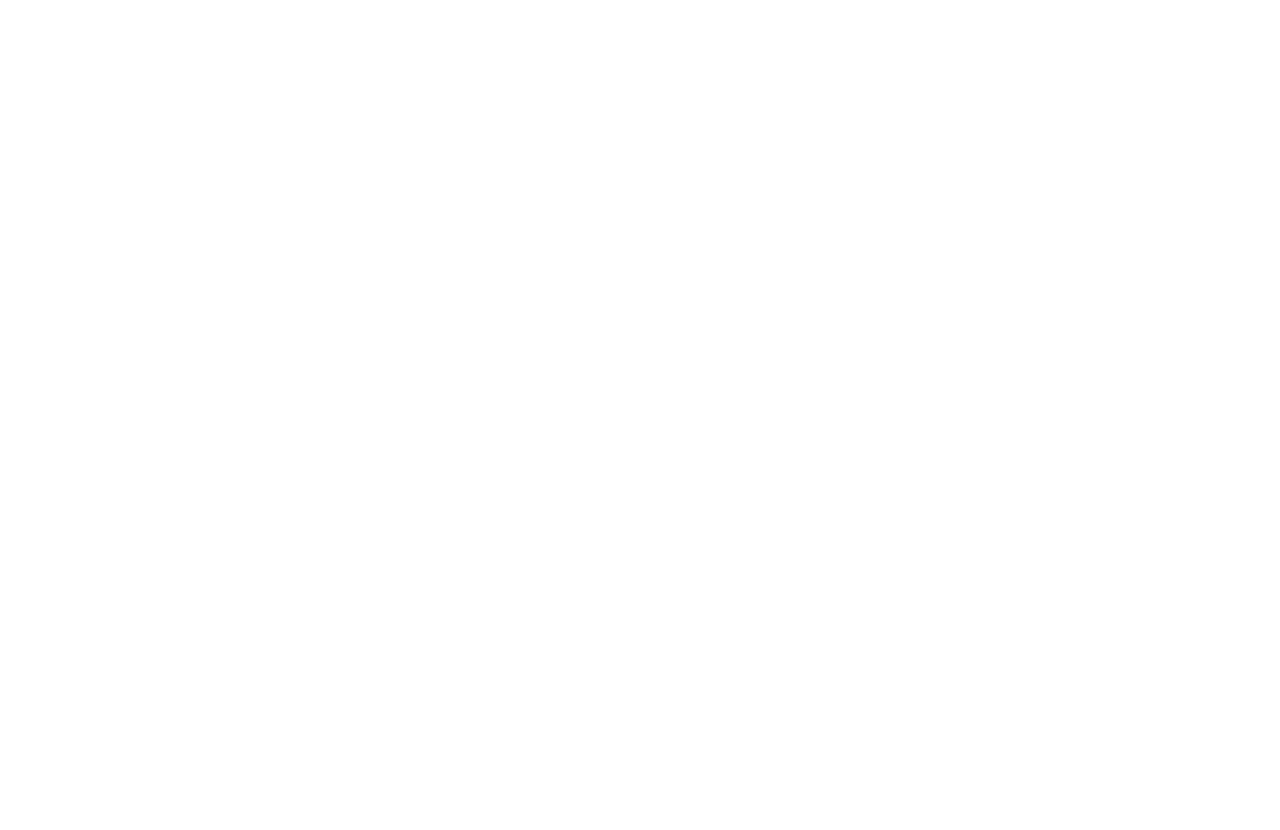
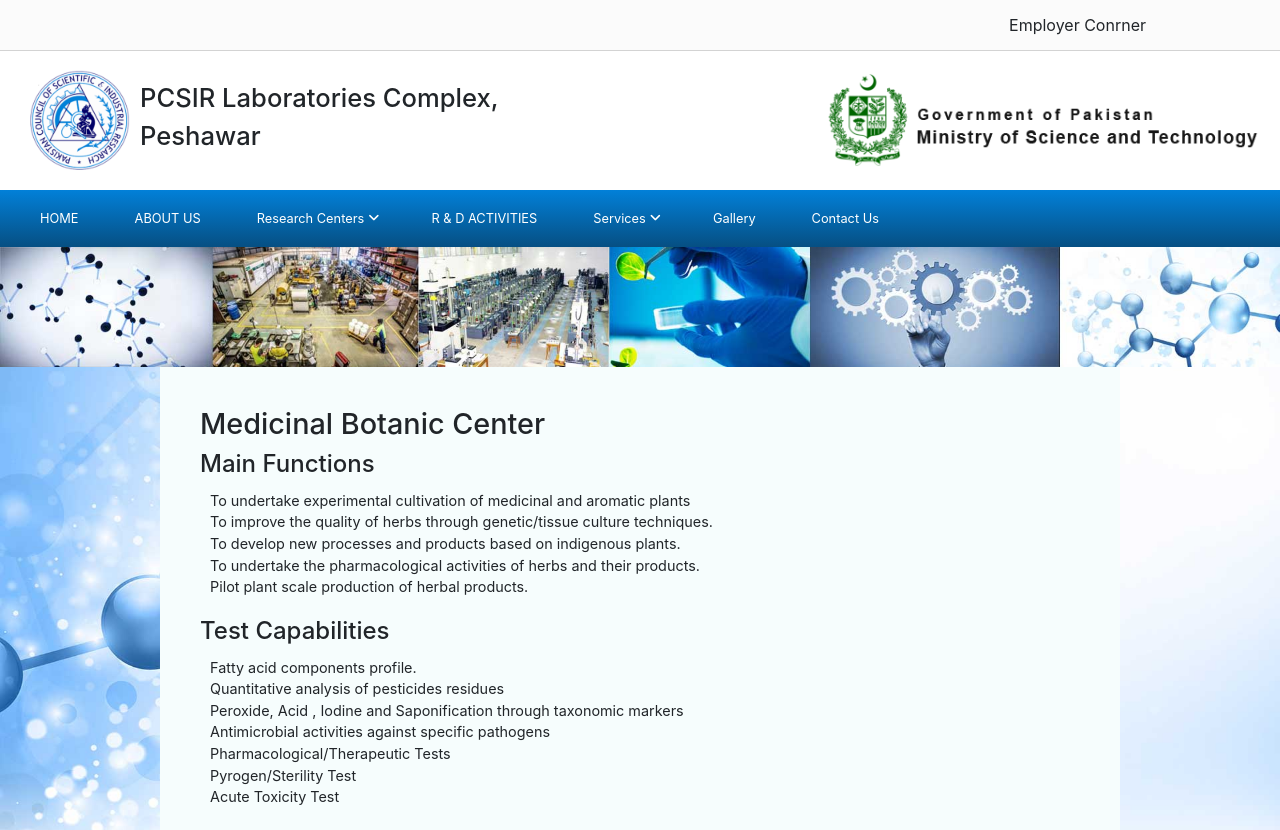
Before and after one commit to MianAizaz6/PCSIR_LABS, a React (Create React App) app: page /medicinal-botanical-lab in a window 1280 px wide. Before the commit this address had no page. Shown: the top 830 px of the page. Before the commit the page ends 800 px from the top, so only its background shows below. Built offline with nearby package versions, Linux system fonts and the light colour scheme.

Commit message:
new changes

```diff
--- a/src/Components/Header/HeaderData.js
+++ b/src/Components/Header/HeaderData.js
@@ -266,7 +266,8 @@
             {
                 title: "Medical Botanic Center",
                 hoverList: false,
-                hoverListArray: []
+                hoverListArray: [],
+                href:"medicinal-botanical-lab"
             },
             {
                 title: "Meterial Science Center",
--- a/src/Components/Header/ListItems.js
+++ b/src/Components/Header/ListItems.js
@@ -12,6 +12,7 @@
           <li onMouseEnter={() => setHover(true)} onMouseLeave={() => setHover(false)} className="nav-item">
               <a className="nav-link d-flex justify-content-between align-items-center"  aria-current="page" href="##">
               <span className='px-1'>{data.title}</span>
+
               {
                 data.topLevel && (
                   <i class="fa fa-angle-down" aria-hidden="true"></i>
--- a/src/Navigation/Routes.js
+++ b/src/Navigation/Routes.js
@@ -2,6 +2,7 @@
 import {BrowserRouter as Router, Routes, Route } from 'react-router-dom';
 import Home from '../Pages/HomePage/Home';
 import About from '../Pages/About/About';
+import Medicinal from '../Pages/Research Center/Medicinal';
 
 
 
@@ -11,6 +12,7 @@
            <Routes>
                <Route  path="/home" element={ <Home/>} ></Route>
                <Route path="/About" element={<About />} ></Route>
+               <Route path="/medicinal-botanical-lab" element={<Medicinal />} ></Route>
            </Routes>
        </Router>
     )
--- /dev/null
+++ b/src/Pages/Research Center/Medicinal.js
@@ -0,0 +1,61 @@
+import React from 'react'
+import FooterComponent from '../../Components/FooterComponent';
+import '../../assets/scss/about.scss'
+import TopSection from '../../Components/TopSection';
+
+import FooterSlider from '../../Components/FooterSlider'
+import Header from '../../Components/Header/Header';
+import ImagesSection from '../About/ImagesSection';
+
+import '../../assets/scss/medicinal.scss'
+
+
+
+
+function Medicinal() {
+    return (
+        <div>
+            <TopSection />
+             <Header />
+
+                <div className="MainContainer">
+                <ImagesSection/>
+                    <div className="container about-section">
+
+                        <h1 className="title">Medicinal Botanic Center</h1>
+
+                        <h1 className="subTitle">Main Functions</h1>
+                        <ul className="dataList">
+                            <li>To undertake experimental cultivation of medicinal and aromatic plants</li>
+                            <li>To improve the quality of herbs through genetic/tissue culture techniques.</li>
+                            <li>To develop new processes and products based on indigenous plants.</li>
+                            <li>To undertake the pharmacological activities of herbs and their products.</li>
+                            <li>Pilot plant scale production of herbal products.</li>
+
+
+                        </ul>
+
+                        <h1 className="subTitle">Test Capabilities</h1>
+                        <ul className="dataList">
+                           <li>Fatty acid components profile.</li>
+                           <li>Quantitative analysis of pesticides residues</li>
+                           <li>Peroxide, Acid , Iodine and Saponification through taxonomic markers</li>
+                           <li>Antimicrobial activities against specific pathogens</li>
+                           <li>Pharmacological/Therapeutic Tests</li>
+                           <li>Pyrogen/Sterility Test</li>
+                           <li>Acute Toxicity Test</li>
+
+
+                        </ul>
+
+                    </div>
+
+                </div>
+
+                <FooterSlider />
+             <FooterComponent />
+        </div>
+    )
+}
+
+export default Medicinal
--- /dev/null
+++ b/src/assets/scss/medicinal.scss
@@ -0,0 +1,29 @@
+.MainContainer{
+    background: url('../Images/inner-bg.jpeg');
+    background-attachment: fixed;
+    background-size: 100% 100%;
+
+    .container{
+        background-color: rgb(246, 253, 253);
+    }
+
+    .title{
+        font-size: 1.8rem;
+
+    }
+    .subTitle{
+        font-size: 1.5rem;
+    }
+    .text{
+        font-size: 1rem;
+    }
+    .dataList{
+
+        padding: 3px 10px;
+        font-size: 0.9rem;
+    }
+.imageFluid{
+    width: 100vw;
+
+}
+}
```
